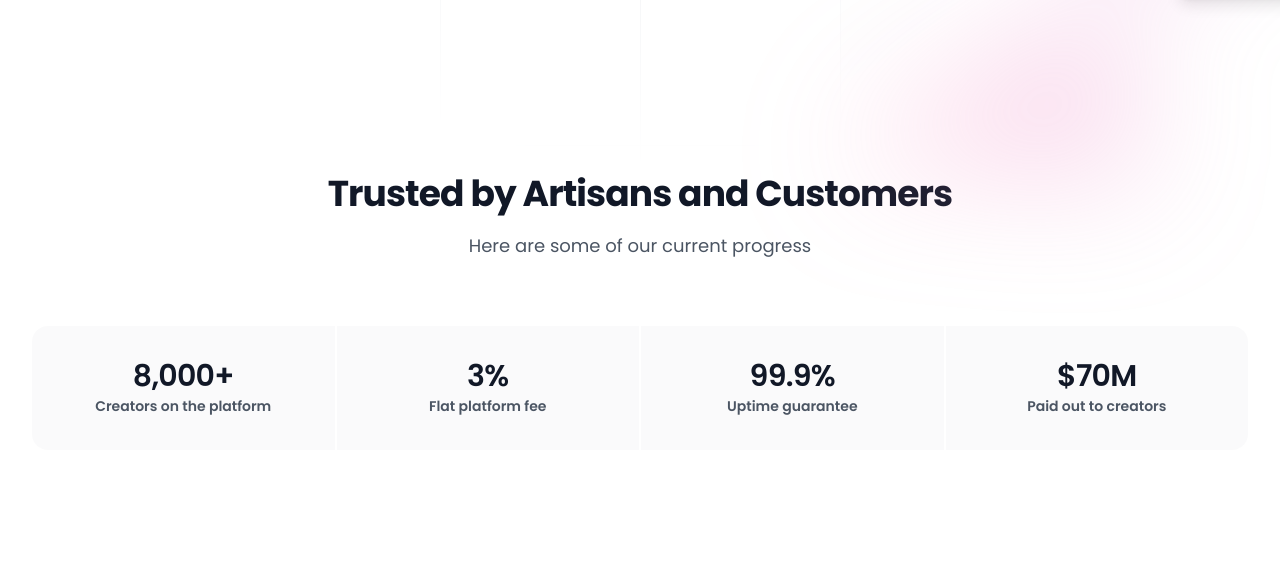
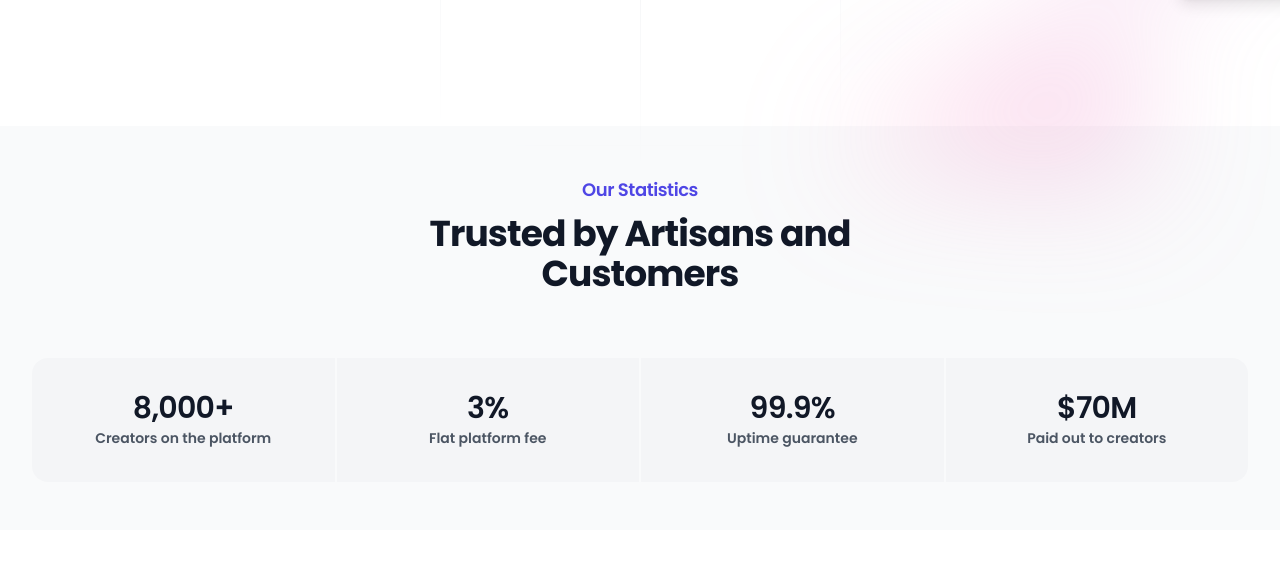
Before and after one commit to ShariqueImam/funncart-clone, a Next.js app: page / in a window 1280 px wide. Shown: the part 862-1442 px from the top of the page. Built offline with nearby package versions, Linux system fonts and the light colour scheme.

Commit message:
Update Stats.js
Updated the statistics section code

```diff
--- a/components/HomeClone/Stats.js
+++ b/components/HomeClone/Stats.js
@@ -7,17 +7,17 @@ const stats = [
 
 export default function Stats() {
   return (
-    <div className="bg-white py-12 sm:py-12">
+    <div className="bg-gray-50 py-12 sm:py-12">
       <div className="mx-auto max-w-7xl px-6 lg:px-8">
         <div className="mx-auto max-w-2xl lg:max-w-none">
-          <div className="text-center">
-            <h2 className="text-3xl font-bold tracking-tight text-gray-900 sm:text-4xl">
-              Trusted by Artisans and Customers
-            </h2>
-            <p className="mt-4 text-lg leading-8 text-gray-600">
-              Here are some of our current progress
-            </p>
-          </div>
+          <div className="mx-auto max-w-xl text-center">
+          <h2 className="text-lg font-semibold leading-8 tracking-tight text-indigo-600">
+          Our Statistics
+          </h2>
+          <p className="mt-2 text-3xl font-bold tracking-tight text-gray-900 sm:text-4xl">
+       Trusted by Artisans and Customers
+          </p>
+        </div>
           <dl className="mt-16 grid grid-cols-1 gap-0.5 overflow-hidden rounded-2xl text-center sm:grid-cols-2 lg:grid-cols-4">
             {stats.map((stat) => (
               <div key={stat.id} className="flex flex-col bg-gray-400/5 p-8">
```
